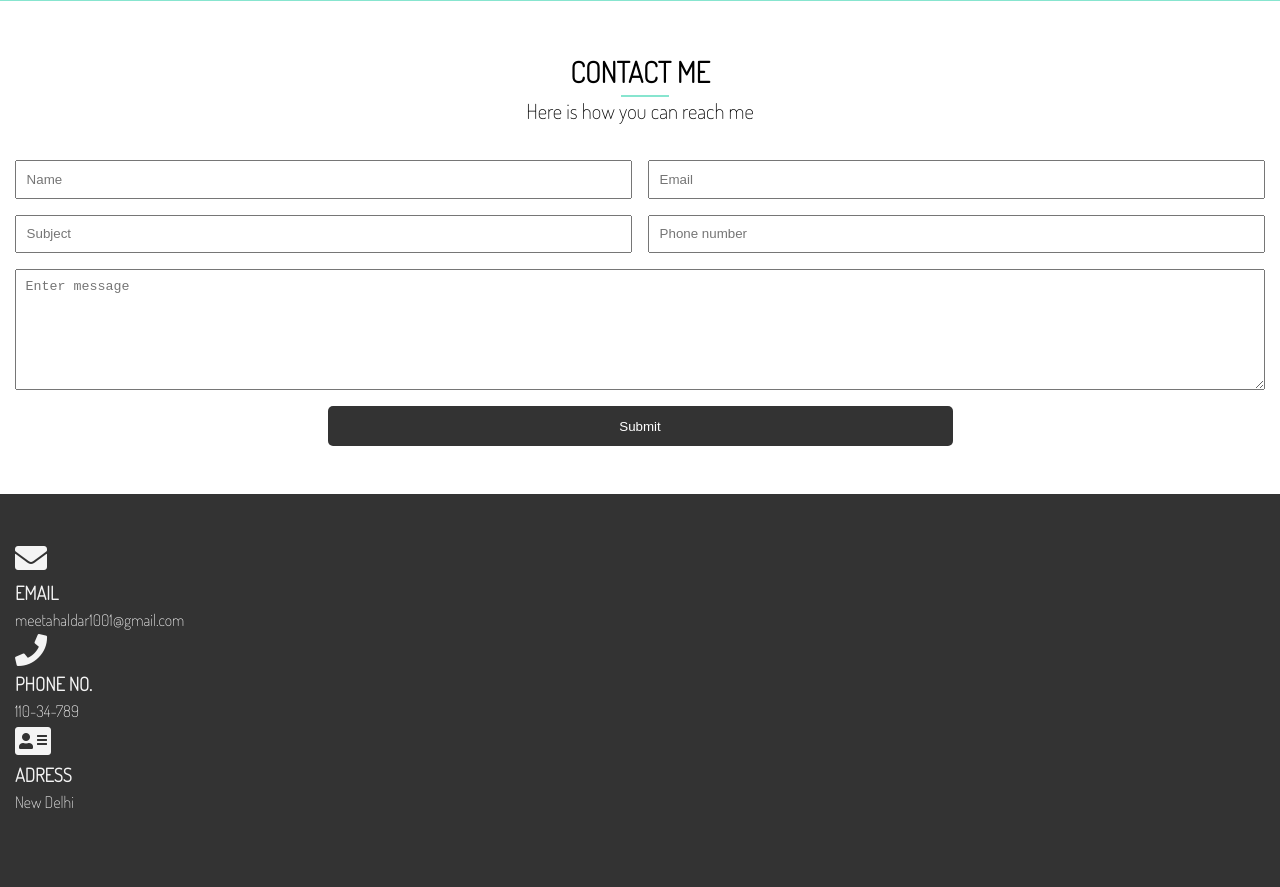
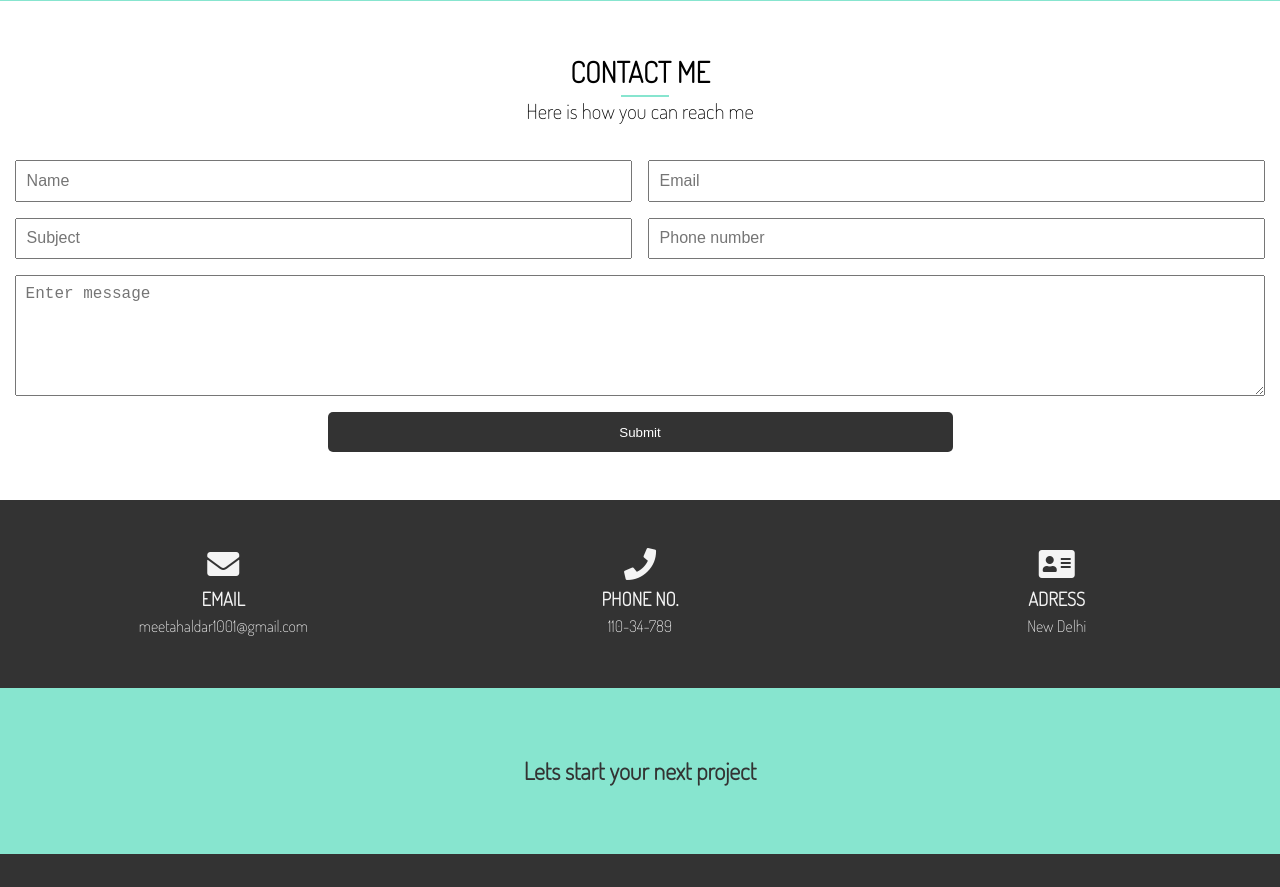
Before and after one commit to MeetaHaldar/portfolio_website, a website: page contact.html in a window 1280 px wide. Shown: the part 90-977 px from the top of the page. Drawn offline with Linux system fonts and the light colour scheme.

Commit message:
contact page completed

```diff
--- a/contact.html
+++ b/contact.html
@@ -75,7 +75,7 @@
 
 <!-- section B contact info -->
 <section id="contact-b" class="py-3 bg-dark">
-  <div class="container">
+  <div class="container text-center">
     <div class="contact-info">
       <div>
       <i class="fas fa-envelope fa-2x"></i>
@@ -99,7 +99,12 @@
 </section>
 
 
-
+<!-- section C :tagline -->
+<section id="contact-c" class="bg-main py-4 text-center">
+  <div class="container">
+  <h1>Lets start your next project</h1>
+</div>
+</section>
 
 
 
--- a/scss/main.scss
+++ b/scss/main.scss
@@ -335,6 +335,10 @@ img{
 // contact Page
 #contact{
     &-a{
+        .text-input{
+           outline: $main-color;
+            font-size: 1rem;
+        }
         .text-fields{
             display: grid;grid-template-areas: 'name email'
             'subject phone'
@@ -380,7 +384,23 @@ img{
         {
             width: 50%;
         }
+        button:hover{
+            opacity: 0.9;
+        }
     }
+&-b{
+    .contact-info{
+        display: grid;
+        grid-template-columns: repeat(3,1fr);
+
+    }
+    .fas:hover{
+        color: $main-color;
+        cursor: pointer;
+    }
+}
+
+
 }
 
 
```
Also changed, not shown: scss/main.css, 1 other file.
